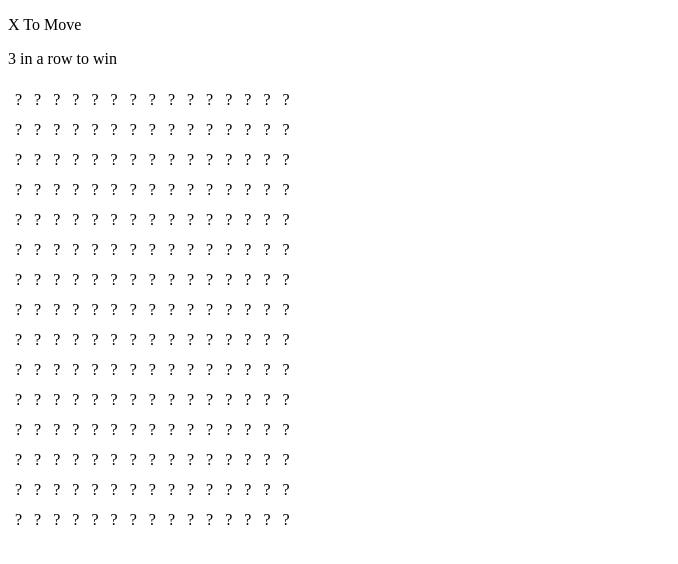
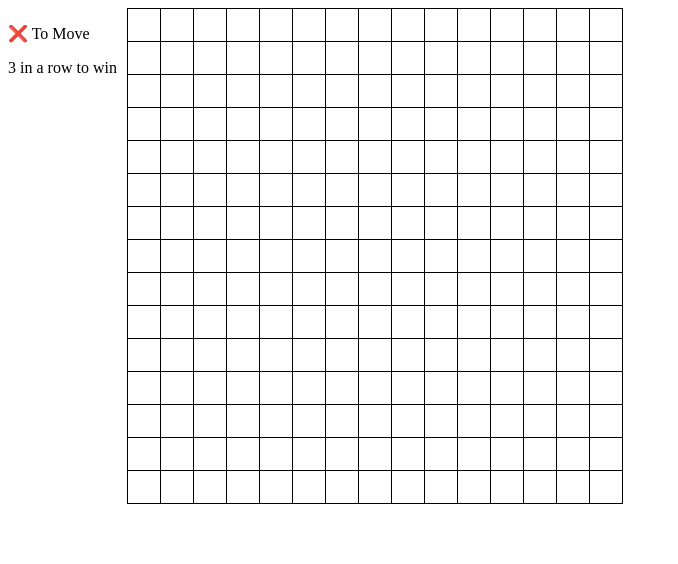
Before and after one commit to nedgrady/Extreme-Naughts-and-Crosses, a React (Create React App) app: page / in a window 1280 px wide. Shown: the top 564 px of the page, without its empty margins (0-678 px from the left). Built offline with nearby package versions, Linux system fonts and the light colour scheme.

Commit message:
Finish diagonals, add some styles

```diff
--- a/src/App.tsx
+++ b/src/App.tsx
@@ -1,7 +1,8 @@
 import React from 'react'
 import ExtremeNaughtsAndCrosses from 'ExtremeNaughtsAndCrosses/ExtremeNaughtsAndCrosses'
+
 function App() {
-  return (<ExtremeNaughtsAndCrosses gridSize={15} players={["X", "O"]} numberOfPiecesInARowRequiredToWin={3}/>)
+  return (<ExtremeNaughtsAndCrosses gridSize={15} players={["❌", "♻️", "🔷"]} numberOfPiecesInARowRequiredToWin={3}/>)
 }
 
 export default App
--- a/src/ExtremeNaughtsAndCrosses/Board.css
+++ b/src/ExtremeNaughtsAndCrosses/Board.css
@@ -1,4 +1,19 @@
-td {
-    padding: 5px;
-    border: black;
+td.board-square {
+    width: 32px;
+    height: 32px;
+
+    vertical-align: middle;
+    text-align: center;
+
+    font-size: 20px;
+    border-color: black;
+    padding: 0;
+    margin: 0;
+
+    border-width: 1px 1px 1px 1px;
+    border-style: solid;
 }
+
+table {
+    border-collapse: collapse;
+}
--- a/src/ExtremeNaughtsAndCrosses/Board.tsx
+++ b/src/ExtremeNaughtsAndCrosses/Board.tsx
@@ -3,14 +3,14 @@ import './Board.css'
 
 export default function Board({ boardState, onPiecePlaced }: { boardState: (string | null)[][], onPiecePlaced : (x : number, y: number) => void}) {
     return (
-        <table>
+        <table cellSpacing={0} cellPadding={0}>
             <tbody>
                 {
                     boardState.map((row, rowIndex) =>
-                        <tr key={rowIndex}>
+                        <tr key={rowIndex} className="board-row">
                             {
                                 row.map((piece, columnIndex) =>
-                                    <td key={`${columnIndex}-${rowIndex}`} data-testid={`square-${columnIndex}-${rowIndex}`} onClick={(() => onPiecePlaced(rowIndex, columnIndex)) }>{piece || `?`}</td>
+                                    <td key={`${columnIndex}-${rowIndex}`} data-testid={`square-${columnIndex}-${rowIndex}`} onClick={(() => onPiecePlaced(rowIndex, columnIndex)) } className="board-square">{piece || ""}</td>
                                 )
                             }
                         </tr>
--- /dev/null
+++ b/src/ExtremeNaughtsAndCrosses/ExtremeNaughtsAndCrosses.css
@@ -0,0 +1,7 @@
+div.container {
+    display: flex;
+    flex-direction: row;
+}
+.container * {
+    padding-right: 5px;
+}
--- a/src/ExtremeNaughtsAndCrosses/ExtremeNaughtsAndCrosses.tsx
+++ b/src/ExtremeNaughtsAndCrosses/ExtremeNaughtsAndCrosses.tsx
@@ -1,6 +1,6 @@
 import React, { useState } from "react"
 import Board from "./Board"
-
+import './ExtremeNaughtsAndCrosses.css'
 type BoardState = (string | null) [][];
 
 function ExtremeNaughtsAndCrosses(
@@ -18,18 +18,21 @@ function ExtremeNaughtsAndCrosses(
     initialBoardState.forEach(row => row.fill(null))
 
     const [boardState, setBoardState] = useState(initialBoardState)
-    const [whosTurnIsIt, setWhosTurnItIs] = useState("X")
 
     const winner = calculateWinner(boardState, numberOfPiecesInARowRequiredToWin)
+    const numberOfMovesMade = calculateNumberOfMovesMade(boardState)
+    const whosTurnIsIt = players[numberOfMovesMade % players.length]
 
 
     return (
-        <>
-            <p>{whosTurnIsIt} To Move</p>
-            <p>{numberOfPiecesInARowRequiredToWin} in a row to win</p>
+        <div className="container">
+            <div>
+                <p>{whosTurnIsIt} To Move</p>
+                <p>{numberOfPiecesInARowRequiredToWin} in a row to win</p>
+                {winner && <p>{winner} Wins</p>}
+            </div>
             <Board boardState={boardState} onPiecePlaced={handlePiecePlaced}/>
-            {winner && <p>{winner} Wins</p>}
-        </>)
+        </div>)
 
     function handlePiecePlaced(x : number, y: number) {
 
@@ -45,9 +48,6 @@ function ExtremeNaughtsAndCrosses(
         boardStateCopy[x][y] = whosTurnIsIt
 
         setBoardState(boardStateCopy)
-
-        if(whosTurnIsIt == "X") setWhosTurnItIs("O")
-        if(whosTurnIsIt == "O") setWhosTurnItIs("X")
     }
 }
 
@@ -73,15 +73,19 @@ function calculateWinner(boardState : BoardState, numberOfPiecesInARowRequiredTo
 
     const diagonals : BoardState = []
     const leftDiagonalsStartIndex = boardState.length - 1
+    const rightToLeftDiagonalsStartingIndexRightOfPrincipalDiagonal = leftDiagonalsStartIndex * 2
+    const rightToLeftDiagonalsStartingIndexLeftOfPrincipalDiagonal = leftDiagonalsStartIndex * 3
 
     boardState.forEach(_ => {
-        diagonals.push([], [])
+        diagonals.push([], [], [], [])
     })
 
     for(let currentDiagonal = 0; currentDiagonal < diagonals.length; currentDiagonal++) {
         for(let pieceIndex = 0; pieceIndex < boardState.length - currentDiagonal; pieceIndex++) {
             diagonals[currentDiagonal].push(boardState[pieceIndex][pieceIndex + currentDiagonal])
             diagonals[currentDiagonal + leftDiagonalsStartIndex].push(boardState[pieceIndex][pieceIndex - currentDiagonal])
+            diagonals[currentDiagonal + rightToLeftDiagonalsStartingIndexRightOfPrincipalDiagonal].push(boardState[boardState.length - 1 - pieceIndex][pieceIndex - currentDiagonal])
+            diagonals[currentDiagonal + rightToLeftDiagonalsStartingIndexLeftOfPrincipalDiagonal].push(boardState[boardState.length - 1 - pieceIndex][pieceIndex + currentDiagonal])
         }
     }
 
@@ -110,18 +114,15 @@ function areSomeNumberOfConsecutiveItemsPresentInArray(targetNumberOfConsecutive
     return null
 }
 
-// function calculateNextPlayerToMove(boardState : string[][], players: string[]) {
-//     const flattenedBoardState : string[] = []
-//     boardState.forEach(row => row.forEach(piece => flattenedBoardState.push(piece)))
+function calculateNumberOfMovesMade(boardState : BoardState) {
+    let numberOfMoves = 0
 
-//     const numberOfX = flattenedBoardState.filter(piece => piece == "X").length
-//     const numberOfO = flattenedBoardState.filter(piece => piece == "O").length
+    boardState.forEach(row => {
+        numberOfMoves += row.filter(pieceOrEmpty => !!pieceOrEmpty).length
+    })
 
-//     if(numberOfO < numberOfX)
-//         return "O"
-//     else
-//         return "X"
-// }
+    return numberOfMoves
+}
 
 
 
```
Also changed, not shown: 2 other files (tests, documents, lock files or other folders).
